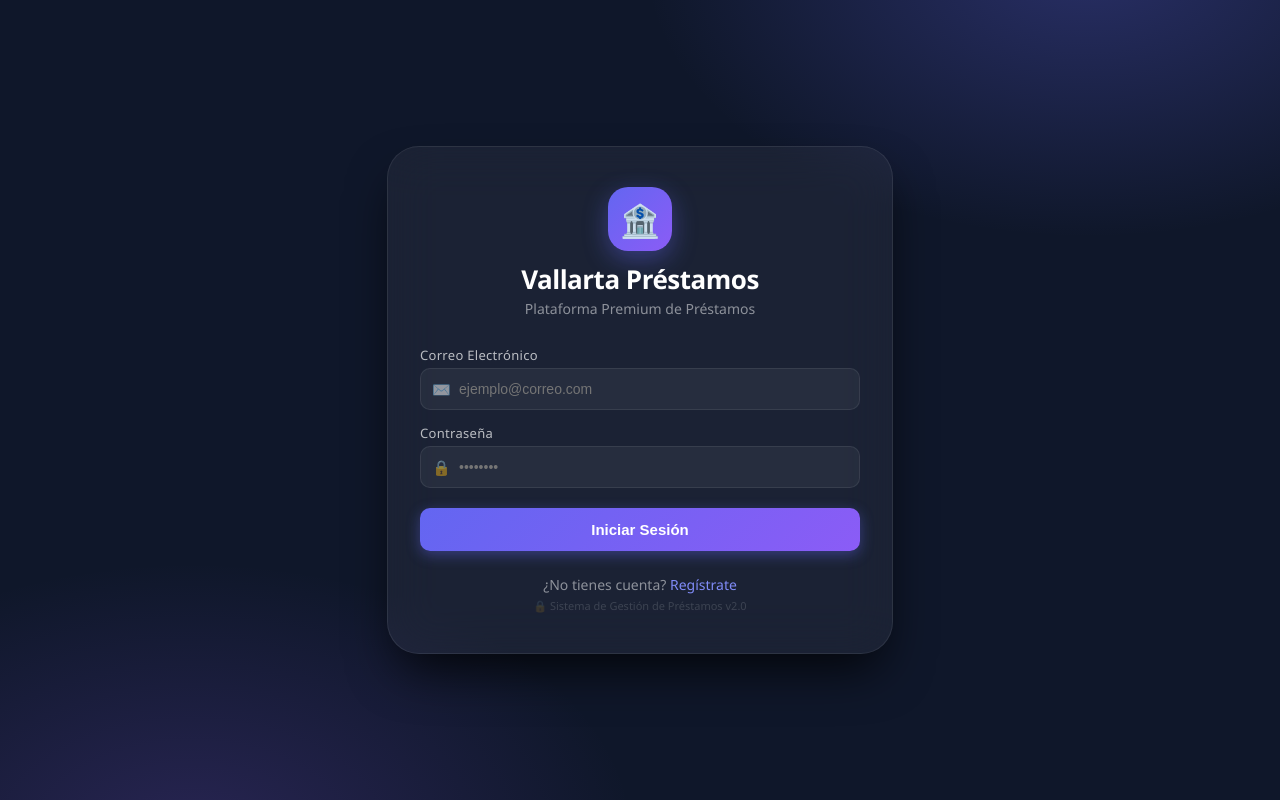
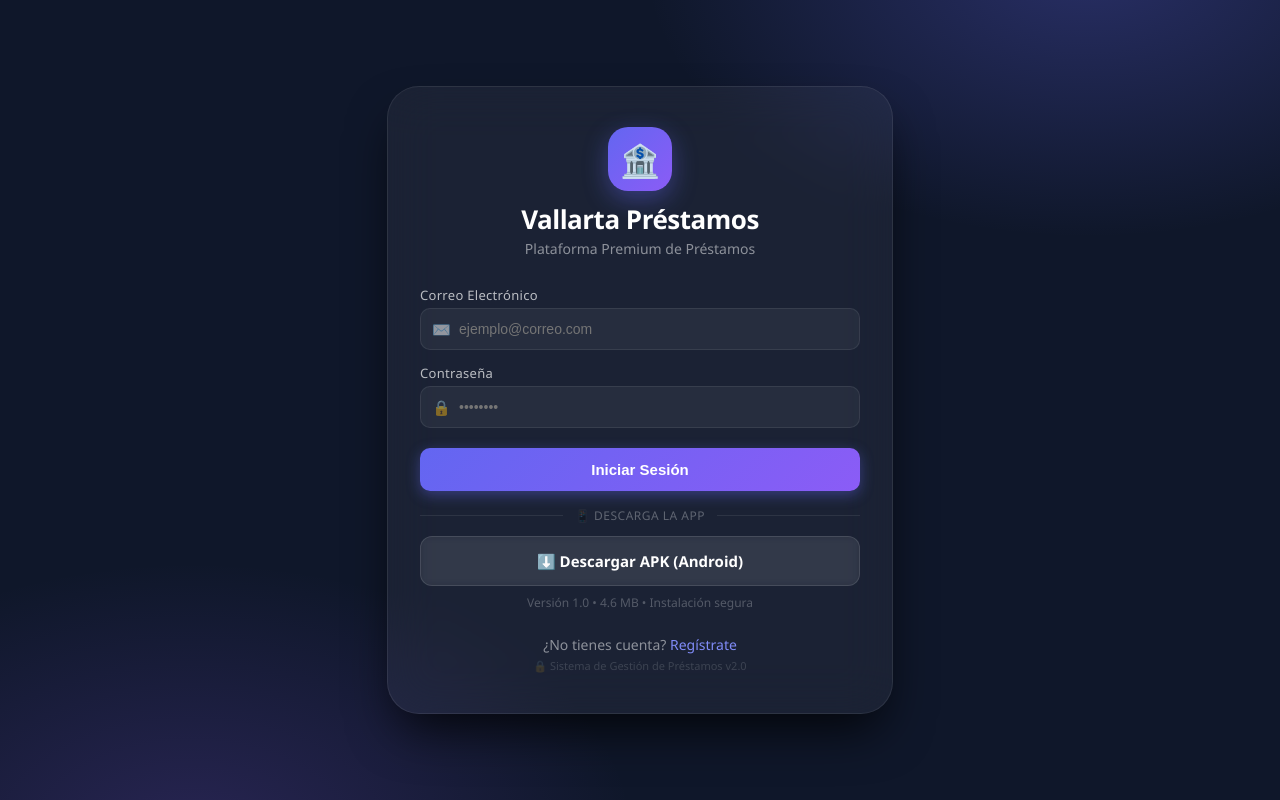
Before and after one commit to reliableglobalmanagment-del/miniloan-frontend, a React (Create React App) app: page /login in a window 1280 px wide. Built offline with nearby package versions, Linux system fonts and the light colour scheme.

Commit message:
Agregar botón de descarga de APK en login

```diff
--- a/src/Components/Login.js
+++ b/src/Components/Login.js
@@ -23,7 +23,6 @@ const Login = () => {
       if (response.data.token) {
         localStorage.setItem('token', response.data.token);
 
-        // Obtener el perfil del usuario
         try {
           const userResponse = await axios.get('https://miniloan-backend.onrender.com/api/users/me', {
             headers: { Authorization: `Bearer ${response.data.token}` }
@@ -95,6 +94,25 @@ const Login = () => {
             {loading ? 'Iniciando...' : 'Iniciar Sesión'}
           </button>
         </form>
+
+        {/* SECCIÓN DE DESCARGA DEL APK */}
+        <div style={styles.downloadSection}>
+          <div style={styles.divider}>
+            <span style={styles.dividerLine}></span>
+            <span style={styles.dividerText}>📱 Descarga la app</span>
+            <span style={styles.dividerLine}></span>
+          </div>
+          <a
+            href="/downloads/VallartaPrestamos.apk"
+            download
+            style={styles.downloadButton}
+          >
+            ⬇️ Descargar APK (Android)
+          </a>
+          <p style={styles.downloadNote}>
+            Versión 1.0 • 4.6 MB • Instalación segura
+          </p>
+        </div>
 
         <div style={styles.footer}>
           <p style={styles.footerText}>
@@ -254,6 +272,48 @@ const styles = {
     marginTop: '6px',
     boxShadow: '0 4px 14px rgba(99,102,241,0.4)',
   },
+  downloadSection: {
+    marginTop: '16px',
+  },
+  divider: {
+    display: 'flex',
+    alignItems: 'center',
+    gap: '12px',
+    margin: '16px 0 12px 0',
+  },
+  dividerLine: {
+    flex: 1,
+    height: '1px',
+    backgroundColor: 'rgba(255,255,255,0.08)',
+  },
+  dividerText: {
+    fontSize: '12px',
+    color: 'rgba(255,255,255,0.3)',
+    textTransform: 'uppercase',
+    letterSpacing: '0.5px',
+  },
+  downloadButton: {
+    display: 'block',
+    textAlign: 'center',
+    padding: '14px 24px',
+    backgroundColor: 'rgba(255,255,255,0.06)',
+    color: '#ffffff',
+    border: '1px solid rgba(255,255,255,0.12)',
+    borderRadius: '12px',
+    fontSize: '15px',
+    fontWeight: 600,
+    textDecoration: 'none',
+    transition: 'all 0.3s',
+    backdropFilter: 'blur(4px)',
+    width: '100%',
+    boxSizing: 'border-box',
+  },
+  downloadNote: {
+    fontSize: '12px',
+    color: 'rgba(255,255,255,0.25)',
+    textAlign: 'center',
+    marginTop: '8px',
+  },
   footer: {
     marginTop: '24px',
     textAlign: 'center',
```
Also changed, not shown: 7 other files (tests, documents, lock files or other folders).
